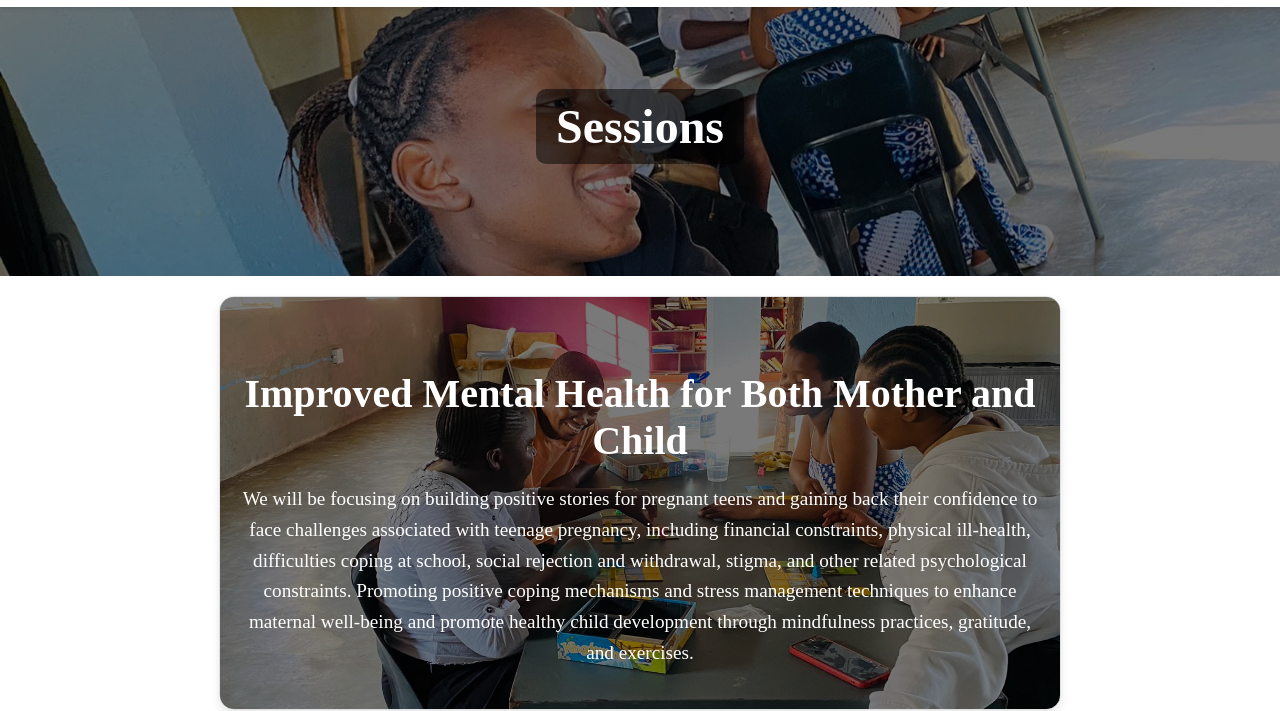
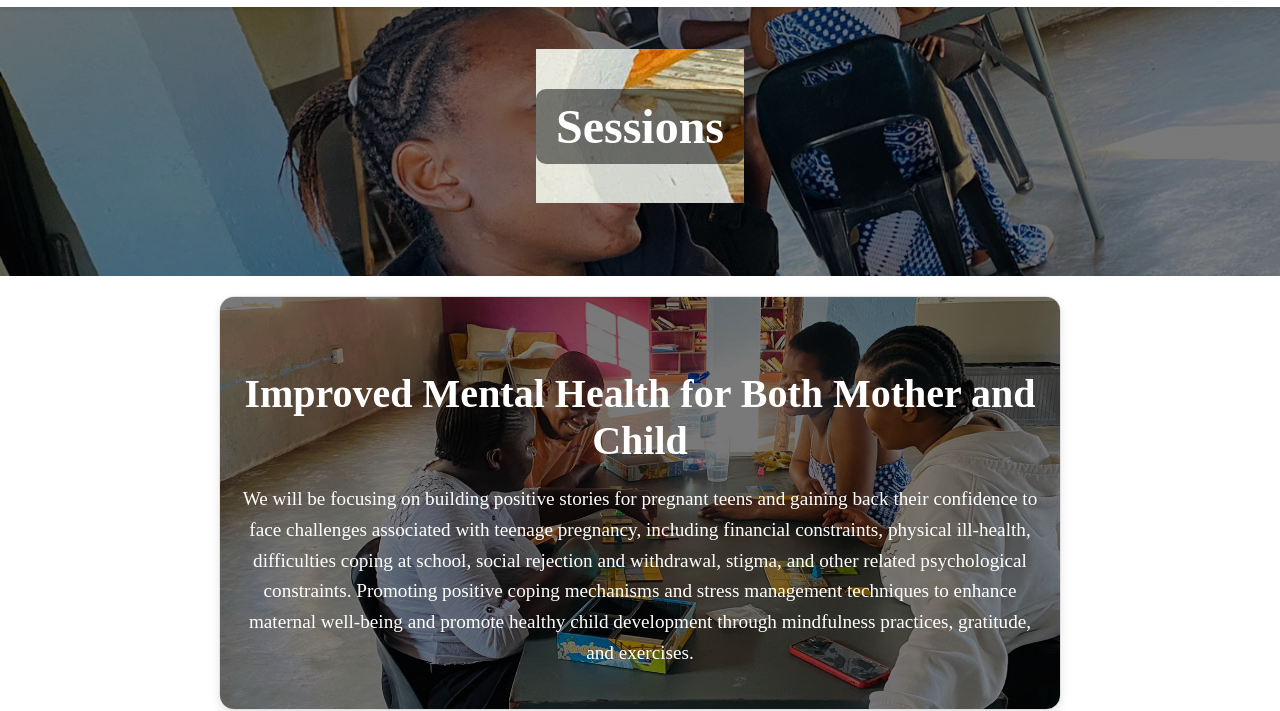
Before and after one commit to WethuMhlanga/Super-Moms, a plain HTML site: page html/sessions.html in a window 1280 px wide. Shown: the part 104-815 px from the top of the page. Drawn offline with Linux system fonts and the light colour scheme.

Commit message:
Update sessions.html

```diff
--- a/html/sessions.html
+++ b/html/sessions.html
@@ -27,7 +27,7 @@
 
     <main>
         <section class="hero-section sessions-hero">
-            <div class="hero-content">
+            <div class="hero-content" style="background-image: url('../img/image7.jpeg')">
                 <h2>Sessions</h2>
             </div>
         </section>
```
